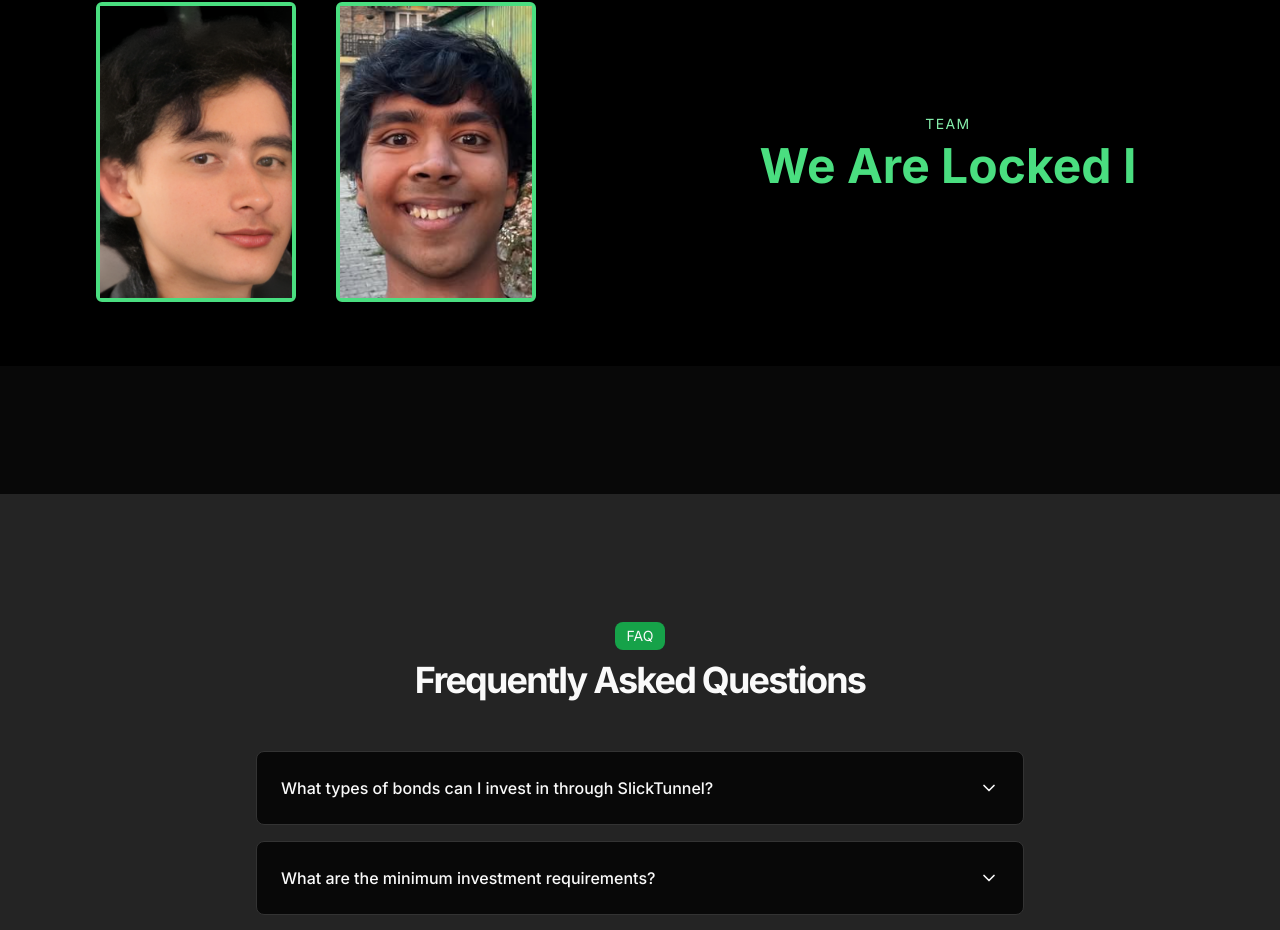
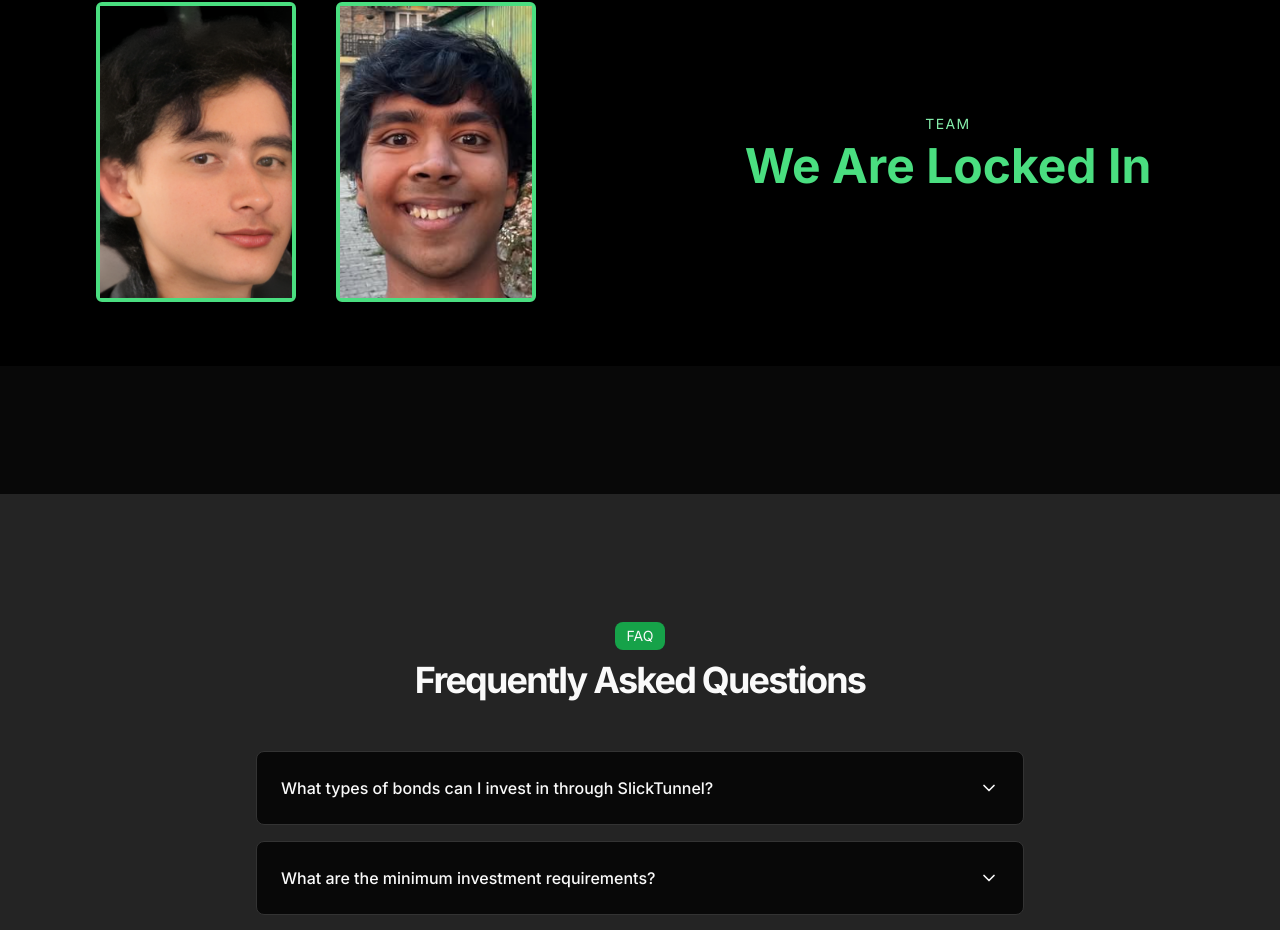
Before and after one commit to Xethdar/Test, a Next.js app: page / in a window 1280 px wide. Shown: the part 3395-4325 px from the top of the page. Built offline with nearby package versions, Linux system fonts and the light colour scheme.

Commit message:
chore: sync main changes and update assets
Update project files and images from main branch.

Co-authored-by: null <174863862+Xethdar@users.noreply.github.com>

```diff
--- a/app/page.tsx
+++ b/app/page.tsx
@@ -530,7 +530,7 @@ export default function LandingPage() {
     <div className="w-1/2 hidden md:flex flex-col justify-center items-center pr-6">
   <p className="text-sm text-green-300 tracking-widest mb-2">TEAM</p>
   <h3 className="text-5xl font-bold text-green-400 whitespace-nowrap">
-    We Are Locked I
+    We Are Locked In
   </h3>
 </div>
   )}
```
